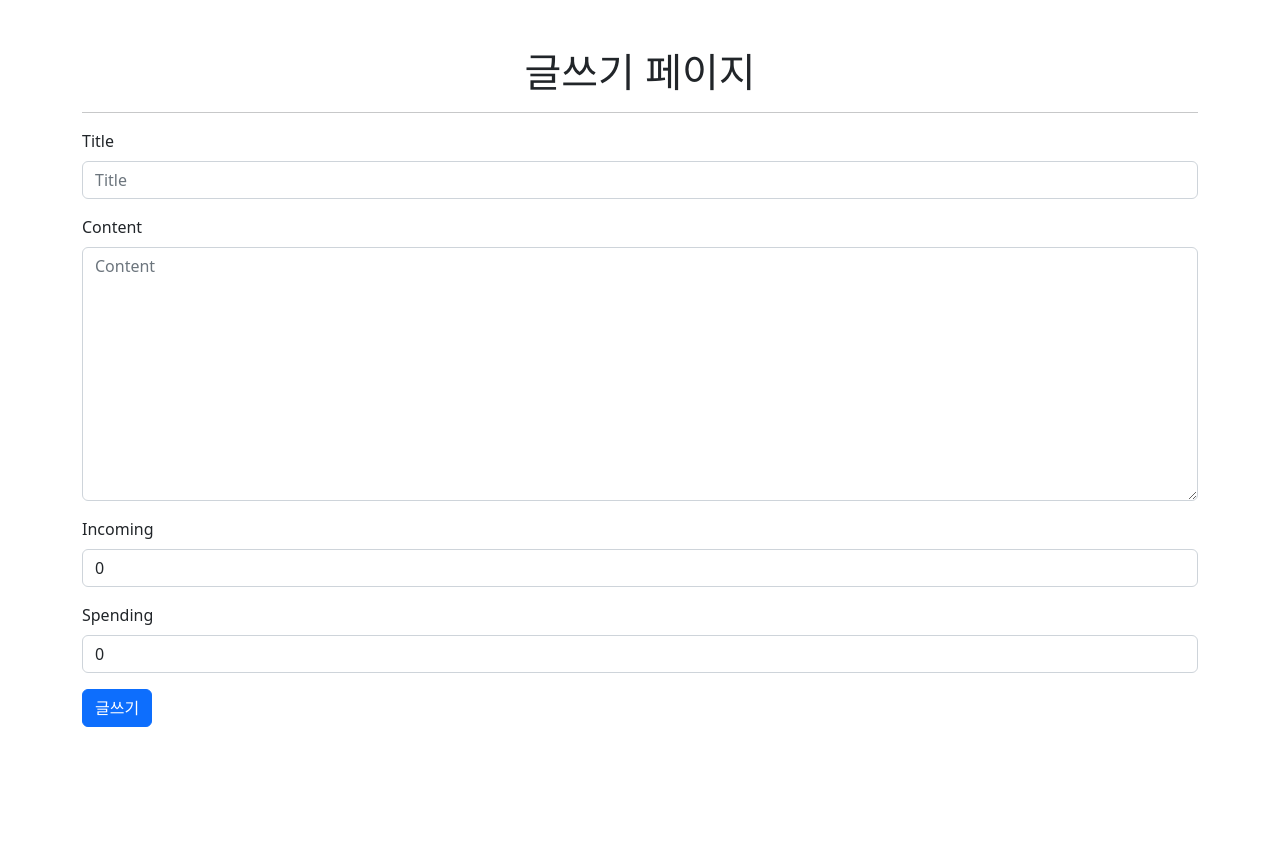
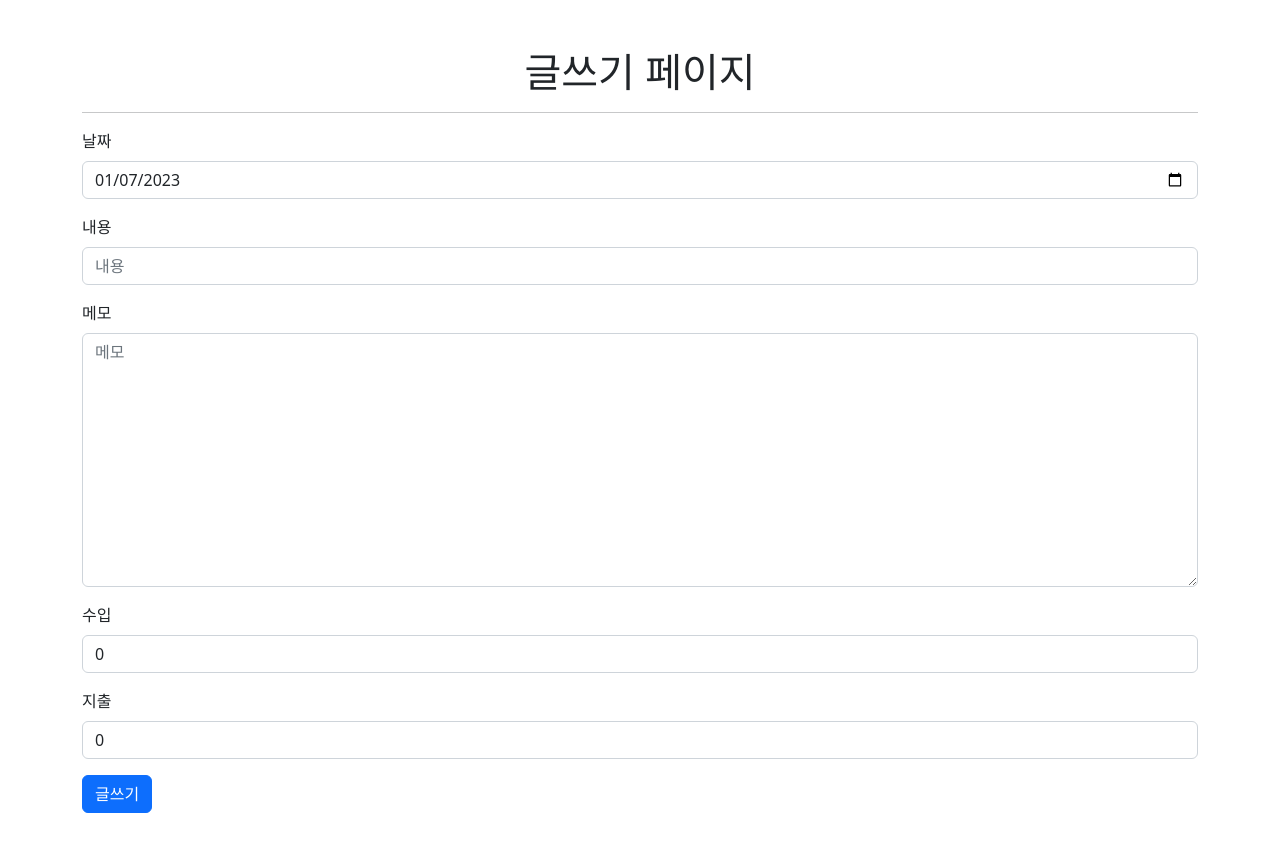
Before and after one commit to soohofather/moneymanagement, a Django app: page /create/ in a window 1280 px wide. Shown: the part 86-947 px from the top of the page. Before the commit the page ends 813 px from the top, so only its background shows below. Run offline with Django 3.2, Linux system fonts and the light colour scheme; some libraries are stand-ins or nearby versions.

Commit message:
동현 : 날짜 입력, 총 수입, 총 지출, 본인 게시글만 노출 구현

```diff
--- a/articles/forms.py
+++ b/articles/forms.py
@@ -1,8 +1,20 @@
 from django import forms
 from .models import Article
+
+
+class DateInput(forms.DateInput):
+    input_type = "date"
 
 
 class ArticleForm(forms.ModelForm):
     class Meta:
         model = Article
-        fields = ["title", "content", "incoming", "spending"]
+        fields = ["date", "title", "content", "incoming", "spending"]
+        widgets = {"date": DateInput()}
+        labels = {
+            "date": "날짜",
+            "title": "내용",
+            "content": "메모",
+            "incoming": "수입",
+            "spending": "지출",
+        }
--- a/articles/models.py
+++ b/articles/models.py
@@ -1,12 +1,14 @@
 from django.db import models
 from config import settings
+import datetime
 
 # Create your models here.
 
 
 class Article(models.Model):
+    date = models.DateField(("Date"), default=datetime.date.today)
     title = models.CharField(max_length=20)
-    content = models.TextField()
+    content = models.TextField(blank=True)
     incoming = models.PositiveIntegerField(default=0)  # 음수일 수 없음
     spending = models.PositiveIntegerField(default=0)  # 음수일 수 없음
     created_at = models.DateTimeField(auto_now_add=True)
--- a/articles/views.py
+++ b/articles/views.py
@@ -8,10 +8,23 @@ from .forms import ArticleForm
 def index(request):
 
     if request.user.is_authenticated:
-        articles = Article.objects.filter(user=request.user)
+
+        articles = Article.objects.filter(user=request.user).order_by("-date")
+
+        total_incoming = 0
+        total_spending = 0
+
+        for article in articles:
+            total_incoming += article.incoming
+            total_spending += article.spending
+
+        budget = total_incoming - total_spending
 
         context = {
             "articles": articles,
+            "total_incoming": total_incoming,
+            "total_spending": total_spending,
+            "budget": budget,
         }
 
         return render(request, "articles/index.html", context)
```
Also changed, not shown: articles/templates/articles/index.html (+8 -3 lines), README.md, accounts/migrations/0001_initial.py, articles/migrations/0001_initial.py, articles/migrations/0002_alter_article_date.py (added), articles/migrations/0002_article_user.py (deleted).
